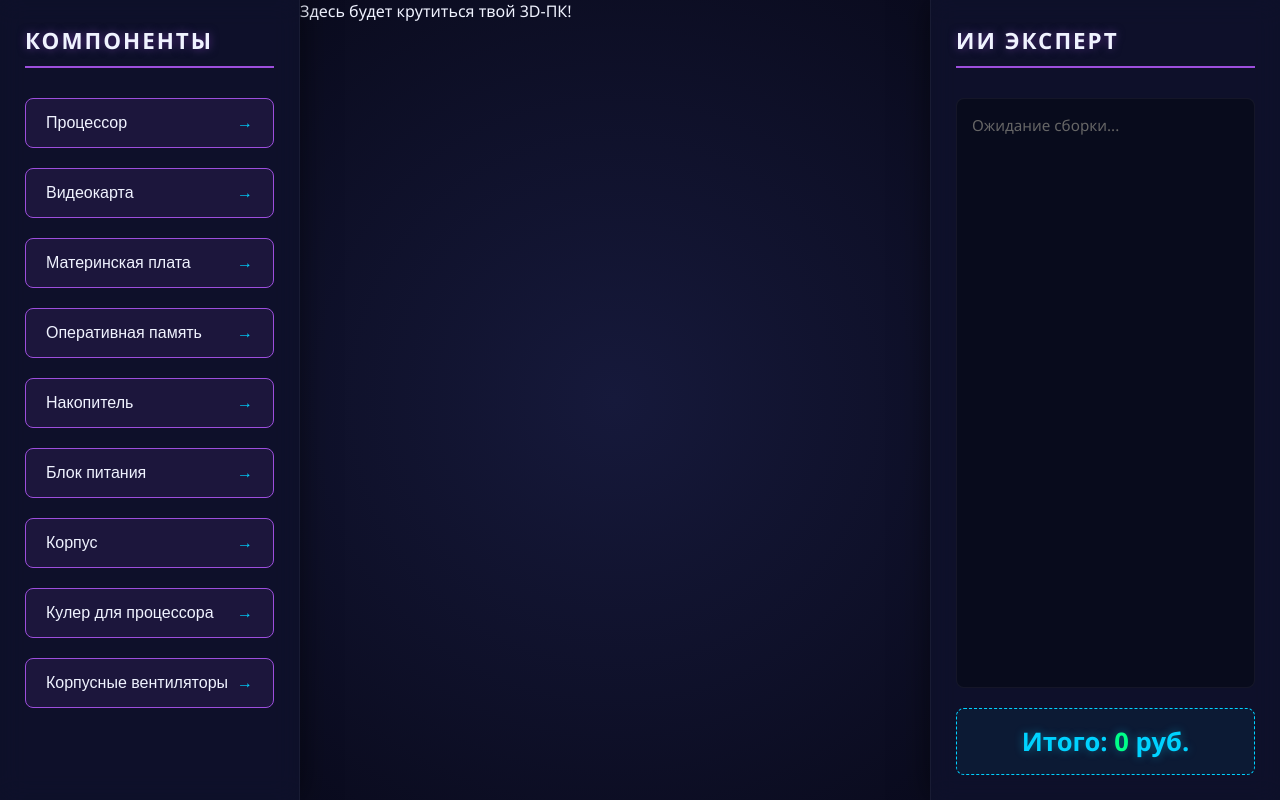
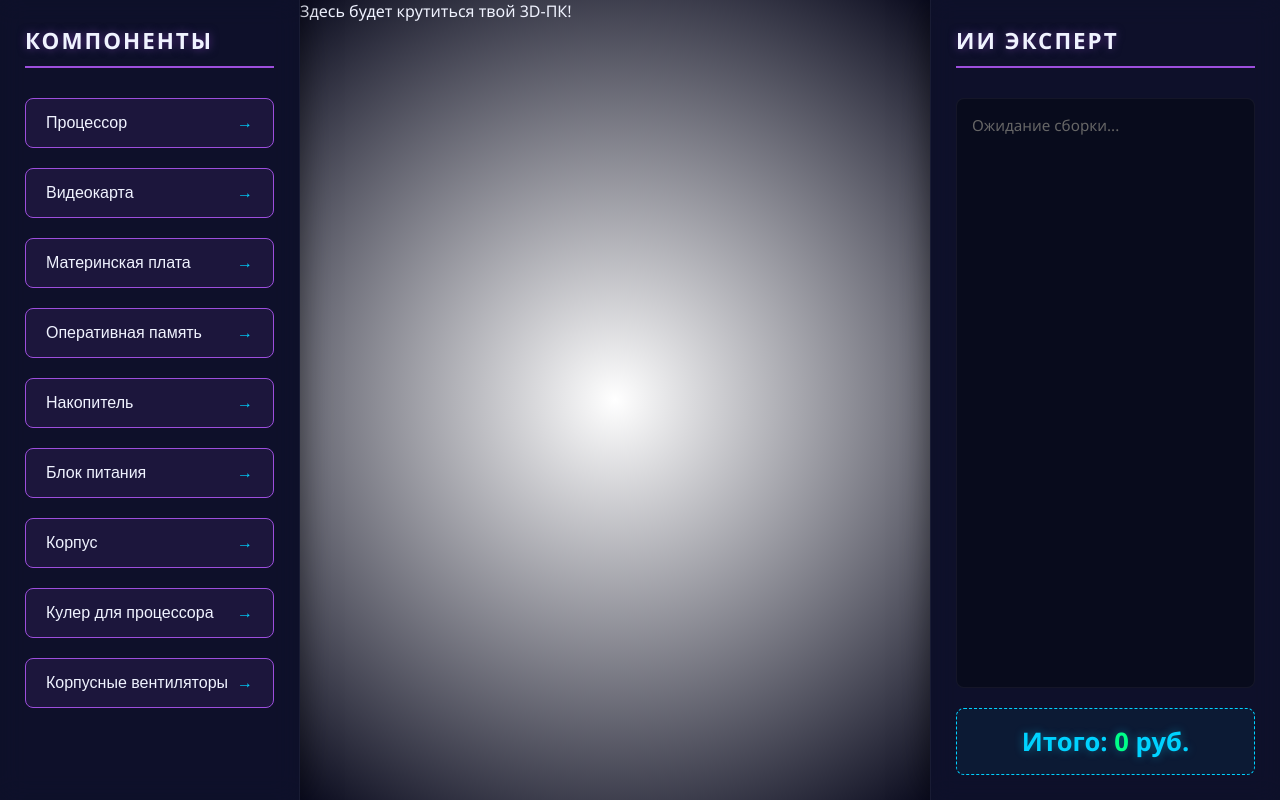
Before and after one commit to cgsg-246/CompCreate2025-2026, a website: page dist/index.html in a window 1280 px wide. Drawn offline with Linux system fonts and the light colour scheme.

```diff
--- a/dist/index.html
+++ b/dist/index.html
@@ -5,7 +5,7 @@
     <meta charset="UTF-8">
     <meta name="viewport" content="width=device-width, initial-scale=1.0">
     <title>PC Builder AI 3D</title>
-    <link rel="stylesheet" href="../src/styles.css">
+    <link rel="stylesheet" href="../assets/styles.css">
 </head>
 
 <body>
```
